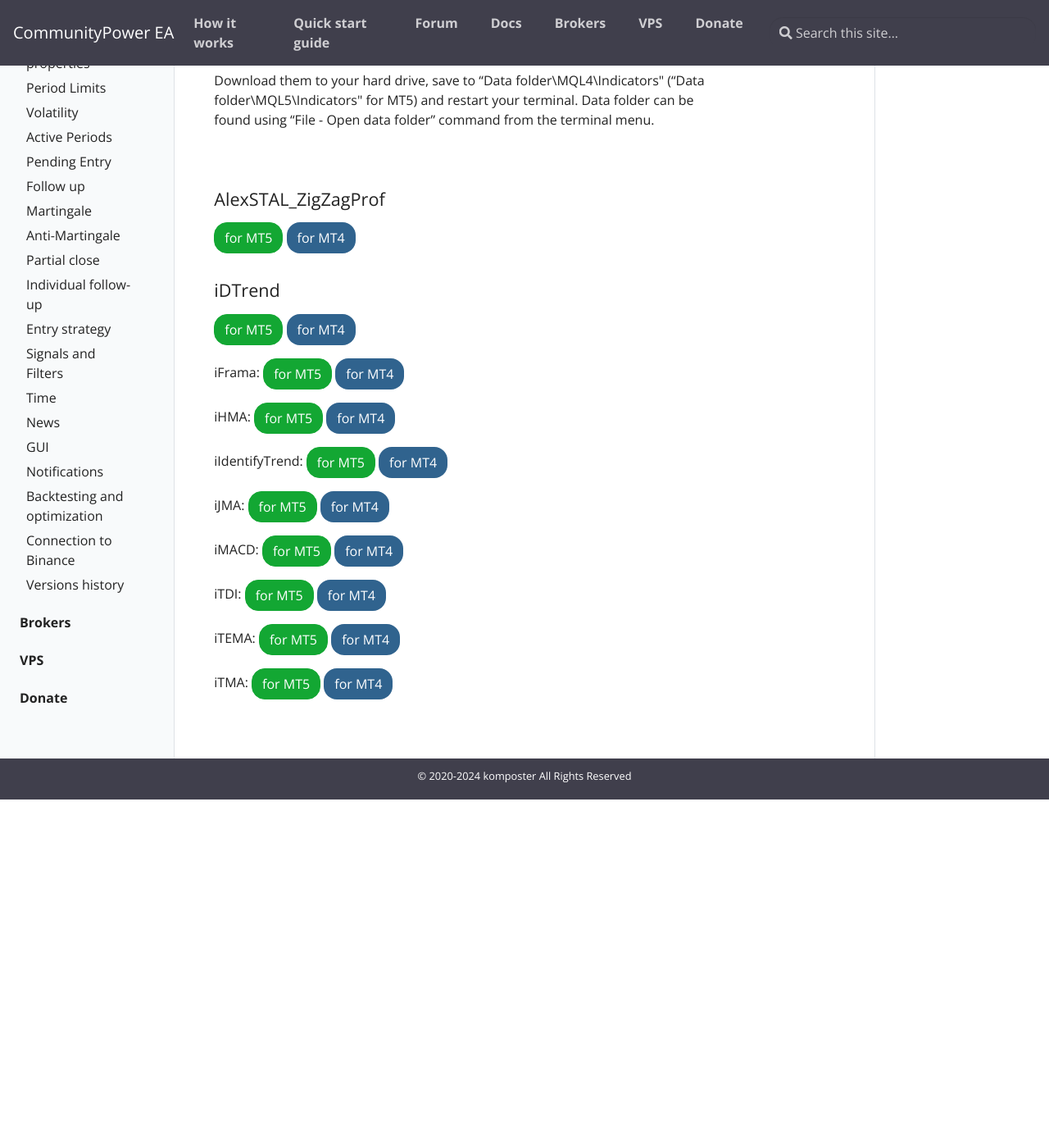
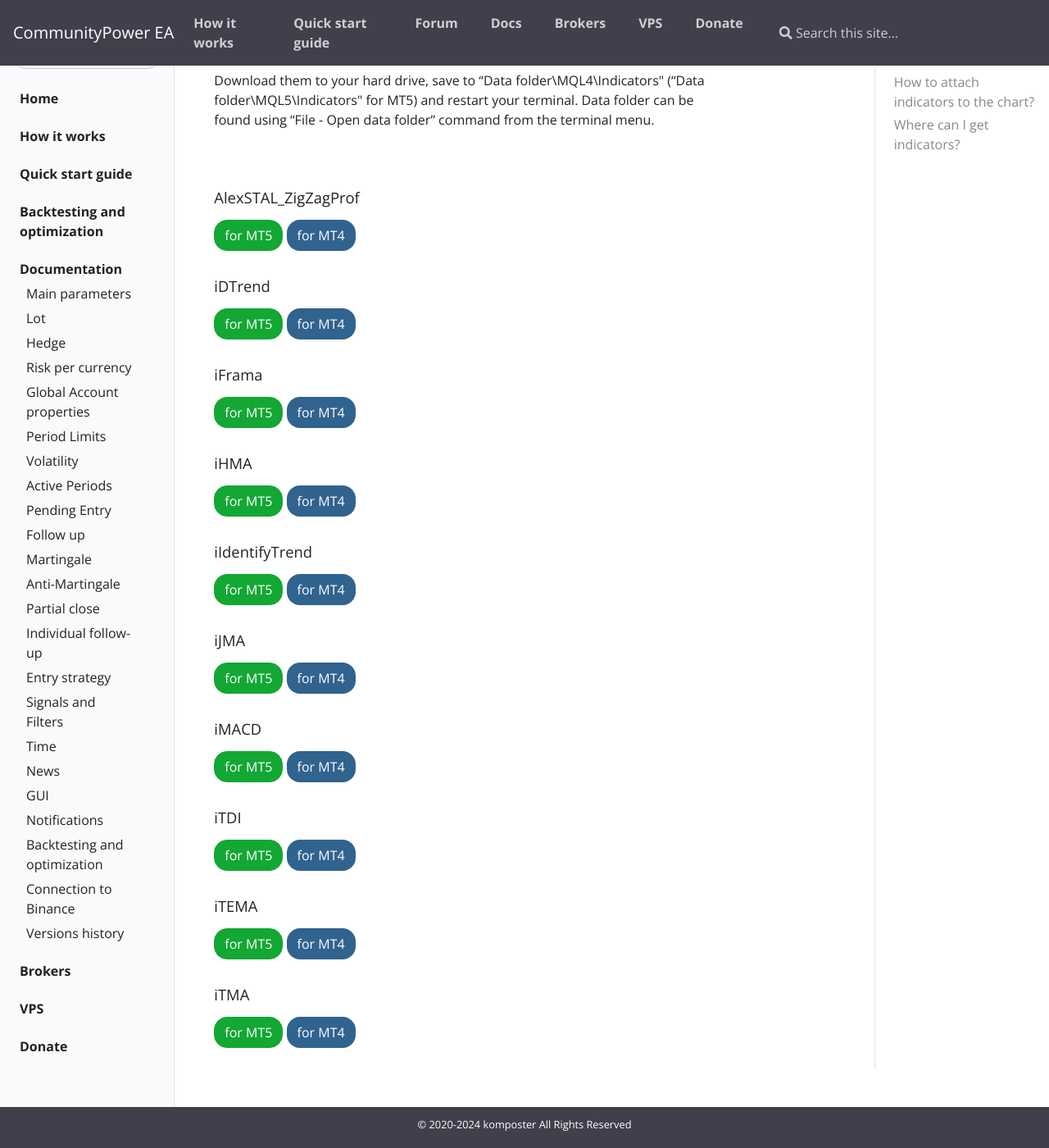
Before and after one commit to komposter/CommunityPowerEA.com, a Jekyll site: the page built from _docs/FAQ/indicators.md, in a window 1280 px wide and 1400 px high, scrolled down 981 px. Shown: the whole window at 82% size. Built offline with Jekyll 4.4.1, drawn with Linux system fonts in a browser that asks for light colours; before the commit the page ends 1956 px from its top, so only the background shows below that; some of the changed lines change nothing that is shown.

Commit message:
Content change

```diff
--- a/_docs/FAQ/indicators.md
+++ b/_docs/FAQ/indicators.md
@@ -27,42 +27,42 @@
 
 <br />
 
-#### AlexSTAL_ZigZagProf
+##### AlexSTAL_ZigZagProf
 [<button class="btn btn-success">for MT5</button>]({{site.baseurl}}/assets/Indicators/AlexSTAL_ZigZagProf.ex5)
 [<button class="btn btn-primary">for MT4</button>]({{site.baseurl}}/assets/Indicators/AlexSTAL_ZigZagProf.ex4)
 
-#### iDTrend
+##### iDTrend
 [<button class="btn btn-success">for MT5</button>]({{site.baseurl}}/assets/Indicators/iDTrend.ex5)
 [<button class="btn btn-primary">for MT4</button>]({{site.baseurl}}/assets/Indicators/iDTrend.ex4)
 
-iFrama:
+##### iFrama
 [<button class="btn btn-success">for MT5</button>]({{site.baseurl}}/assets/Indicators/iFrama.ex5)
 [<button class="btn btn-primary">for MT4</button>]({{site.baseurl}}/assets/Indicators/iFrama.ex4)
 
-iHMA:
+##### iHMA
 [<button class="btn btn-success">for MT5</button>]({{site.baseurl}}/assets/Indicators/iHMA.ex5)
 [<button class="btn btn-primary">for MT4</button>]({{site.baseurl}}/assets/Indicators/iHMA.ex4)
 
-iIdentifyTrend:
+##### iIdentifyTrend
 [<button class="btn btn-success">for MT5</button>]({{site.baseurl}}/assets/Indicators/iIdentifyTrend.ex5)
 [<button class="btn btn-primary">for MT4</button>]({{site.baseurl}}/assets/Indicators/iIdentifyTrend.ex4)
 
-iJMA:
+##### iJMA
 [<button class="btn btn-success">for MT5</button>]({{site.baseurl}}/assets/Indicators/iJMA.ex5)
 [<button class="btn btn-primary">for MT4</button>]({{site.baseurl}}/assets/Indicators/iJMA.ex4)
 
-iMACD:
+##### iMACD
 [<button class="btn btn-success">for MT5</button>]({{site.baseurl}}/assets/Indicators/iMACD.ex5)
 [<button class="btn btn-primary">for MT4</button>]({{site.baseurl}}/assets/Indicators/iMACD.ex4)
 
-iTDI:
+##### iTDI
 [<button class="btn btn-success">for MT5</button>]({{site.baseurl}}/assets/Indicators/iTDI.ex5)
 [<button class="btn btn-primary">for MT4</button>]({{site.baseurl}}/assets/Indicators/iTDI.ex4)
 
-iTEMA:
+##### iTEMA
 [<button class="btn btn-success">for MT5</button>]({{site.baseurl}}/assets/Indicators/iTEMA.ex5)
 [<button class="btn btn-primary">for MT4</button>]({{site.baseurl}}/assets/Indicators/iTEMA.ex4)
 
-iTMA:
+##### iTMA
 [<button class="btn btn-success">for MT5</button>]({{site.baseurl}}/assets/Indicators/iTMA.ex5)
 [<button class="btn btn-primary">for MT4</button>]({{site.baseurl}}/assets/Indicators/iTMA.ex4)
```
